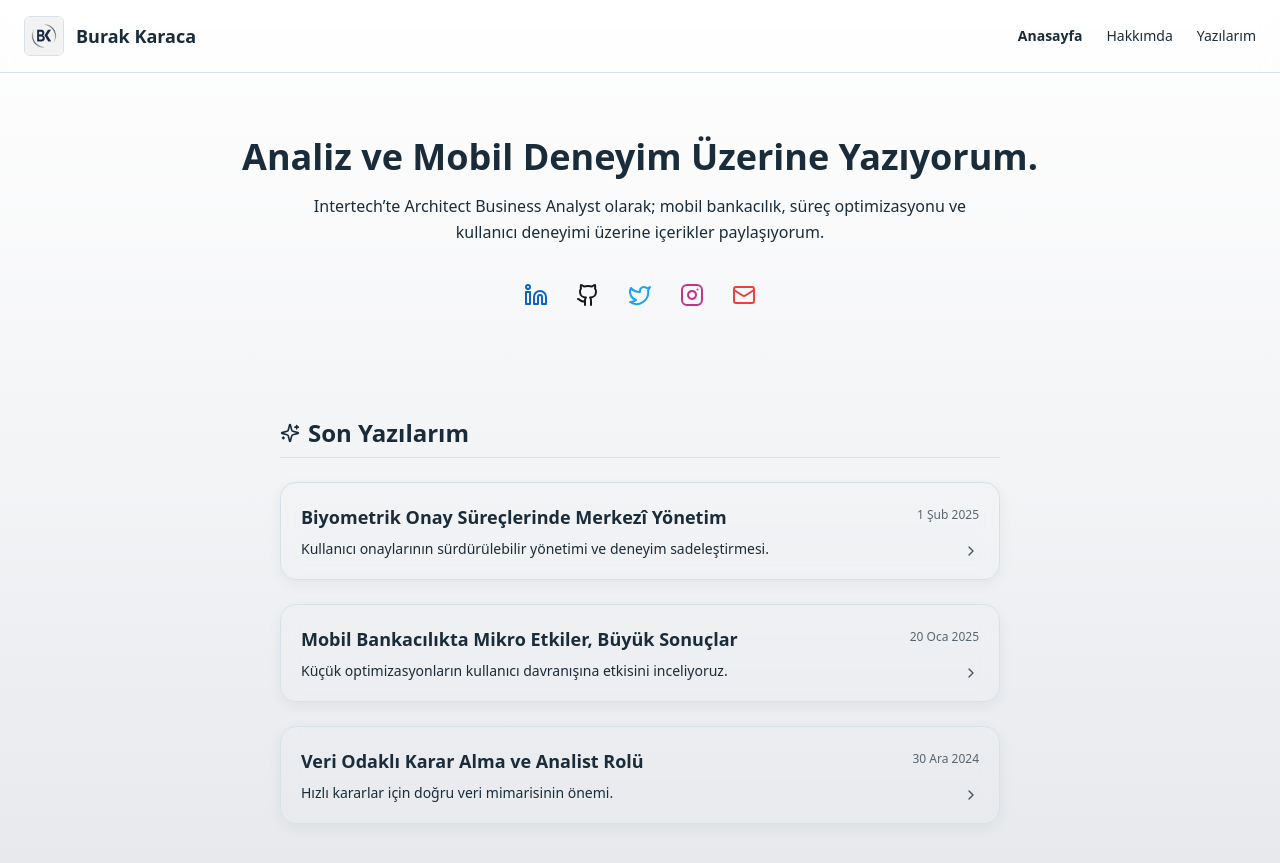
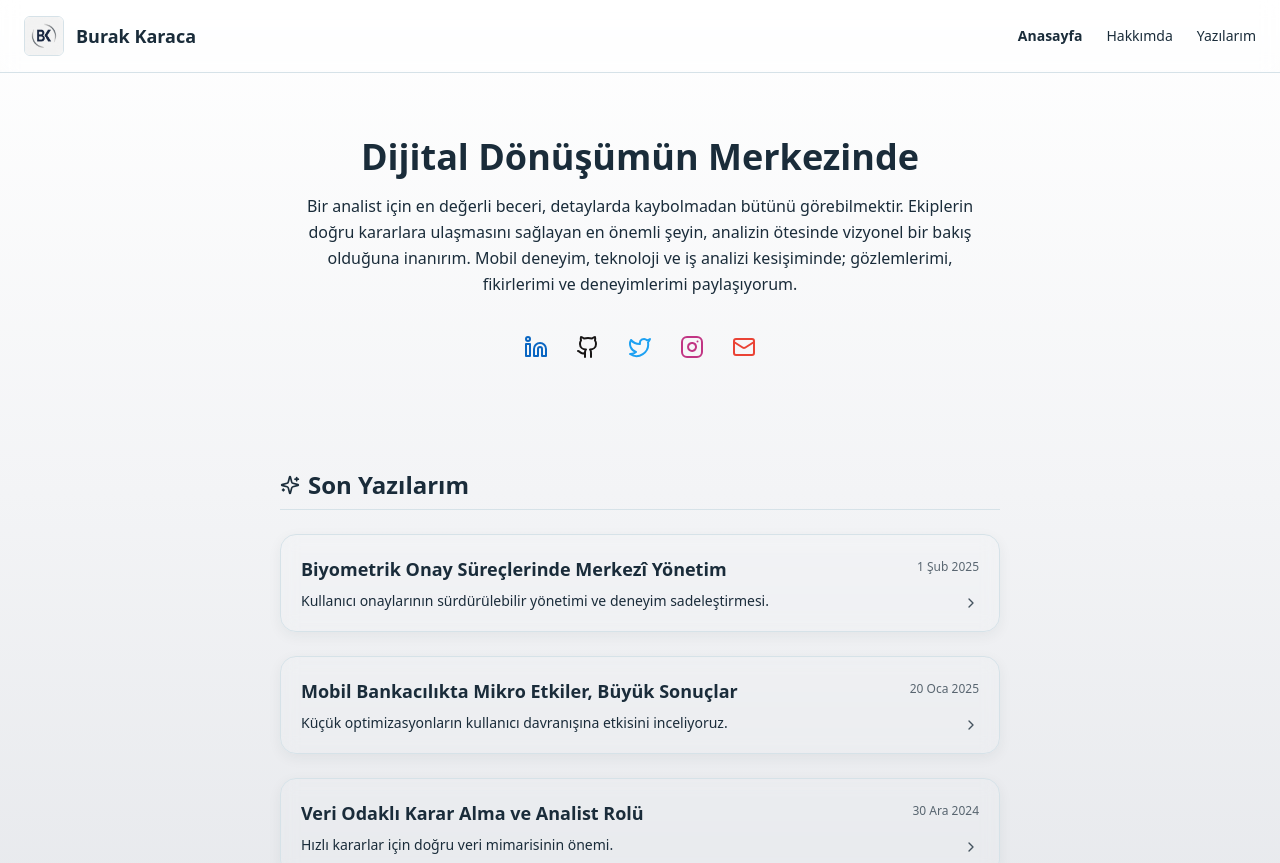
Before and after one commit to brkkaraca/burakkaraca.github.io, a React (Vite) app: page / in a window 1280 px wide. Shown: the top 863 px of the page. Built offline with nearby package versions, Linux system fonts and the light colour scheme.

Commit message:
Main Page Info

```diff
--- a/src/App.jsx
+++ b/src/App.jsx
@@ -82,8 +82,8 @@ export default function App() {
       {route === "home" && (
         <>
           <section className="flex flex-col items-center justify-center text-center py-16 px-6">
-            <h2 className="text-3xl md:text-4xl font-bold mb-4">Analiz ve Mobil Deneyim Üzerine Yazıyorum.</h2>
-            <p className="max-w-2xl leading-relaxed">Intertech’te Architect Business Analyst olarak; mobil bankacılık, süreç optimizasyonu ve kullanıcı deneyimi üzerine içerikler paylaşıyorum.</p>
+            <h2 className="text-3xl md:text-4xl font-bold mb-4">Dijital Dönüşümün Merkezinde</h2>
+            <p className="max-w-2xl leading-relaxed">Bir analist için en değerli beceri, detaylarda kaybolmadan bütünü görebilmektir. Ekiplerin doğru kararlara ulaşmasını sağlayan en önemli şeyin, analizin ötesinde vizyonel bir bakış olduğuna inanırım. Mobil deneyim, teknoloji ve iş analizi kesişiminde; gözlemlerimi, fikirlerimi ve deneyimlerimi paylaşıyorum.</p>
             <div className="flex gap-4 mt-8">
               <a href="https://linkedin.com/in/burakkaraca" target="_blank" rel="noopener noreferrer" onClick={(e)=>{e.preventDefault(); window.open("https://linkedin.com/in/burakkaraca","_blank","noopener");}} className="inline-flex items-center justify-center w-9 h-9 rounded-full transition-opacity hover:opacity-80" title="LinkedIn" style={{ color: '#0A66C2' }}><Linkedin /></a>
               <a href="https://github.com/brkkaraca" target="_blank" rel="noopener noreferrer" onClick={(e)=>{e.preventDefault(); window.open("https://github.com/brkkaraca","_blank","noopener");}} className="inline-flex items-center justify-center w-9 h-9 rounded-full transition-opacity hover:opacity-80" title="GitHub" style={{ color: '#171515' }}><Github /></a>
```
